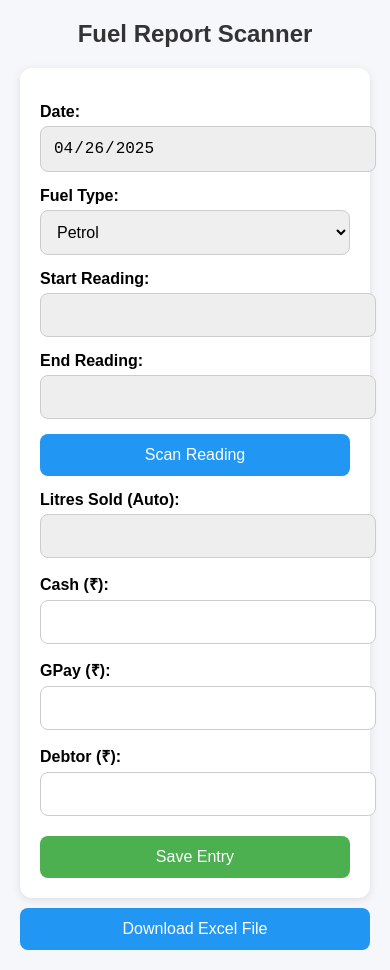
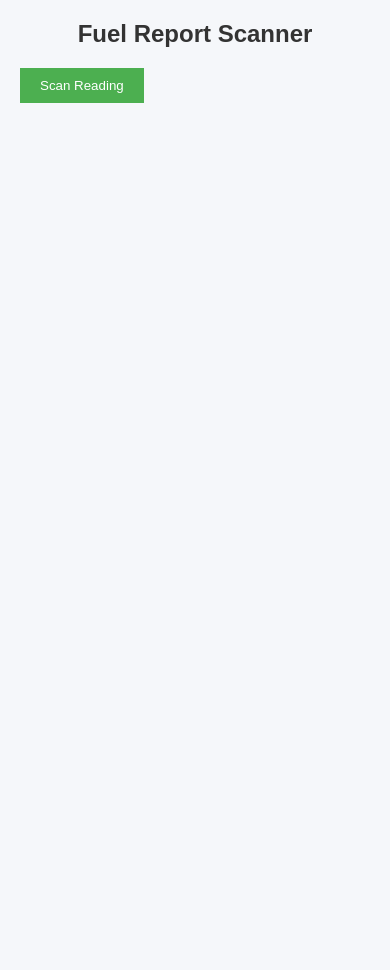
Before and after one commit to ZarishJaveria/fuel, a plain HTML site: page index.html in a window 390 px wide. After the commit the page ends 844 px from the top, so only its background shows below. Drawn offline with Linux system fonts and the light colour scheme.

Commit message:
Update index.html

```diff
--- a/index.html
+++ b/index.html
@@ -5,7 +5,6 @@
   <meta name="viewport" content="width=device-width, initial-scale=1">
   <title>Fuel Report Scanner</title>
   <script src="https://cdn.jsdelivr.net/npm/tesseract.js@2.1.1/dist/tesseract.min.js"></script>
-  <script src="https://cdnjs.cloudflare.com/ajax/libs/xlsx/0.17.4/xlsx.full.min.js"></script>
   <style>
     body {
       font-family: Arial, sans-serif;
@@ -18,63 +17,15 @@
       font-size: 24px;
       margin-bottom: 20px;
     }
-    form {
-      background: #fff;
-      padding: 20px;
-      border-radius: 12px;
-      box-shadow: 0 2px 8px rgba(0,0,0,0.1);
-    }
-    label {
-      display: block;
-      margin-top: 15px;
-      font-weight: bold;
-    }
-    input, select, button {
-      width: 100%;
-      padding: 12px;
-      margin-top: 5px;
-      border: 1px solid #ccc;
-      border-radius: 8px;
-      font-size: 16px;
-    }
-    input[readonly] {
-      background-color: #eee;
-    }
     button {
       background-color: #4CAF50;
       color: white;
       border: none;
-      margin-top: 20px;
+      padding: 10px 20px;
       cursor: pointer;
     }
     button:hover {
       background-color: #45a049;
-    }
-    .scan-btn {
-      background-color: #2196F3;
-      color: white;
-      margin-top: 15px;
-    }
-    .scan-btn:hover {
-      background-color: #0b7dda;
-    }
-    .download-btn {
-      background-color: #2196F3;
-      margin-top: 10px;
-    }
-    .download-btn:hover {
-      background-color: #0b7dda;
-    }
-    .buttons-container {
-      display: flex;
-      justify-content: center;
-      gap: 10px;
-    }
-    @media (max-width: 600px) {
-      .buttons-container {
-        flex-direction: column;
-        gap: 20px;
-      }
     }
   </style>
 </head>
@@ -82,141 +33,59 @@
 
 <h1>Fuel Report Scanner</h1>
 
-<form id="fuelForm">
-  <label>Date:</label>
-  <input type="date" id="date" required readonly>
-
-  <label>Fuel Type:</label>
-  <select id="fuelType" required>
-    <option value="Petrol">Petrol</option>
-    <option value="Diesel">Diesel</option>
-  </select>
-
-  <label>Start Reading:</label>
-  <input type="number" id="startReading" required readonly>
-
-  <label>End Reading:</label>
-  <input type="number" id="endReading" required readonly>
-
-  <div class="buttons-container">
-    <button type="button" class="scan-btn" onclick="scanReading()">Scan Reading</button>
-  </div>
-
-  <label>Litres Sold (Auto):</label>
-  <input type="number" id="litresSold" readonly>
-
-  <label>Cash (₹):</label>
-  <input type="number" id="cash" required>
-
-  <label>GPay (₹):</label>
-  <input type="number" id="gpay" required>
-
-  <label>Debtor (₹):</label>
-  <input type="number" id="debtor" required>
-
-  <button type="submit">Save Entry</button>
-</form>
-
-<button class="download-btn" onclick="downloadCSV()">Download Excel File</button>
+<button type="button" onclick="scanReading()">Scan Reading</button>
 
 <script>
-  let entries = [];
-  let currentReadingType = 'start'; // Start reading by default
-
-  // Set today's date automatically
-  window.onload = function() {
-    const today = new Date().toISOString().substr(0, 10);
-    document.getElementById('date').value = today;
-  };
-
-  // Auto-calculate litres sold when endReading changes
-  document.getElementById('endReading').addEventListener('input', function() {
-    const start = parseFloat(document.getElementById('startReading').value) || 0;
-    const end = parseFloat(document.getElementById('endReading').value) || 0;
-    document.getElementById('litresSold').value = (end - start).toFixed(2);
-  });
-
   function scanReading() {
-    // Toggle between start and end reading
-    const inputId = currentReadingType === 'start' ? 'startReading' : 'endReading';
-    currentReadingType = currentReadingType === 'start' ? 'end' : 'start';
-
-    // Open camera directly for live scan (using camera input)
     const video = document.createElement('video');
     const canvas = document.createElement('canvas');
     const ctx = canvas.getContext('2d');
 
-    navigator.mediaDevices.getUserMedia({ video: true })
+    // Request back camera access
+    navigator.mediaDevices.getUserMedia({
+      video: { facingMode: { exact: "environment" } } // Request the back camera
+    })
     .then(function(stream) {
       video.srcObject = stream;
       video.play();
       document.body.appendChild(video);
 
-        // Detect image from camera feed
-        setInterval(function() {
-          if (video.paused || video.ended) return;
+      // Set the canvas size to the video feed size
+      video.onloadedmetadata = function() {
+        canvas.width = video.videoWidth;
+        canvas.height = video.videoHeight;
+      };
 
-          // Capture frame from video stream
+      // Capture frame every second
+      setInterval(() => {
+        if (video.paused || video.ended) {
+          return;
+        }
+
         ctx.drawImage(video, 0, 0, canvas.width, canvas.height);
+
+        // Use Tesseract.js to recognize text in the captured frame
         Tesseract.recognize(
           canvas,
           'eng',
           { logger: m => console.log(m) }
         ).then(({ data: { text } }) => {
-            const number = parseFloat(text.replace(/[^\d.-]/g, '').trim());
-            if (number) {
-              document.getElementById(inputId).value = number;
-              video.pause();
-              video.srcObject.getTracks().forEach(track => track.stop());
+          console.log('Extracted text:', text);
+          // Process the extracted text and use it for your form
+          // For example, auto-filling the form fields
+          const numbers = text.match(/(\d+\.\d+|\d+)/g);
+          if (numbers && numbers.length >= 2) {
+            // Set the start and end readings
+            document.getElementById('startReading').value = numbers[0];
+            document.getElementById('endReading').value = numbers[1];
           }
         });
-        }, 500);
-      }).catch(function(err) {
-        console.log("Error: " + err);
+      }, 1000);
+    })
+    .catch(function(err) {
+      console.error('Error accessing the camera: ', err);
+      alert('Camera access failed. Please check permissions.');
     });
-  }
-
-  document.getElementById('fuelForm').addEventListener('submit', function(e) {
-    e.preventDefault();
-
-    const date = document.getElementById('date').value;
-    const fuelType = document.getElementById('fuelType').value;
-    const start = parseFloat(document.getElementById('startReading').value);
-    const end = parseFloat(document.getElementById('endReading').value);
-    const litresSold = parseFloat(document.getElementById('litresSold').value);
-    const cash = parseFloat(document.getElementById('cash').value);
-    const gpay = parseFloat(document.getElementById('gpay').value);
-    const debtor = parseFloat(document.getElementById('debtor').value);
-
-    entries.push({ date, fuelType, start, end, litresSold, cash, gpay, debtor });
-
-    alert('Entry saved!');
-
-    // Reset form fields
-    document.getElementById('startReading').value = '';
-    document.getElementById('endReading').value = '';
-    document.getElementById('litresSold').value = '';
-    document.getElementById('cash').value = '';
-    document.getElementById('gpay').value = '';
-    document.getElementById('debtor').value = '';
-  });
-
-  function downloadCSV() {
-    let csvContent = "data:text/csv;charset=utf-8,Date,Fuel Type,Start Reading,End Reading,Litres Sold,Cash,GPay,Debtor\n";
-
-    entries.forEach(function(entry) {
-      const row = `${entry.date},${entry.fuelType},${entry.start},${entry.end},${entry.litresSold},${entry.cash},${entry.gpay},${entry.debtor}`;
-      csvContent += row + "\n";
-    });
-
-    const encodedUri = encodeURI(csvContent);
-    const link = document.createElement("a");
-    link.setAttribute("href", encodedUri);
-    link.setAttribute("download", "fuel_report.csv");
-    document.body.appendChild(link);
-
-    link.click();
-    document.body.removeChild(link);
   }
 </script>
 
```
Lines whose indentation alone changed are shown as unchanged.
